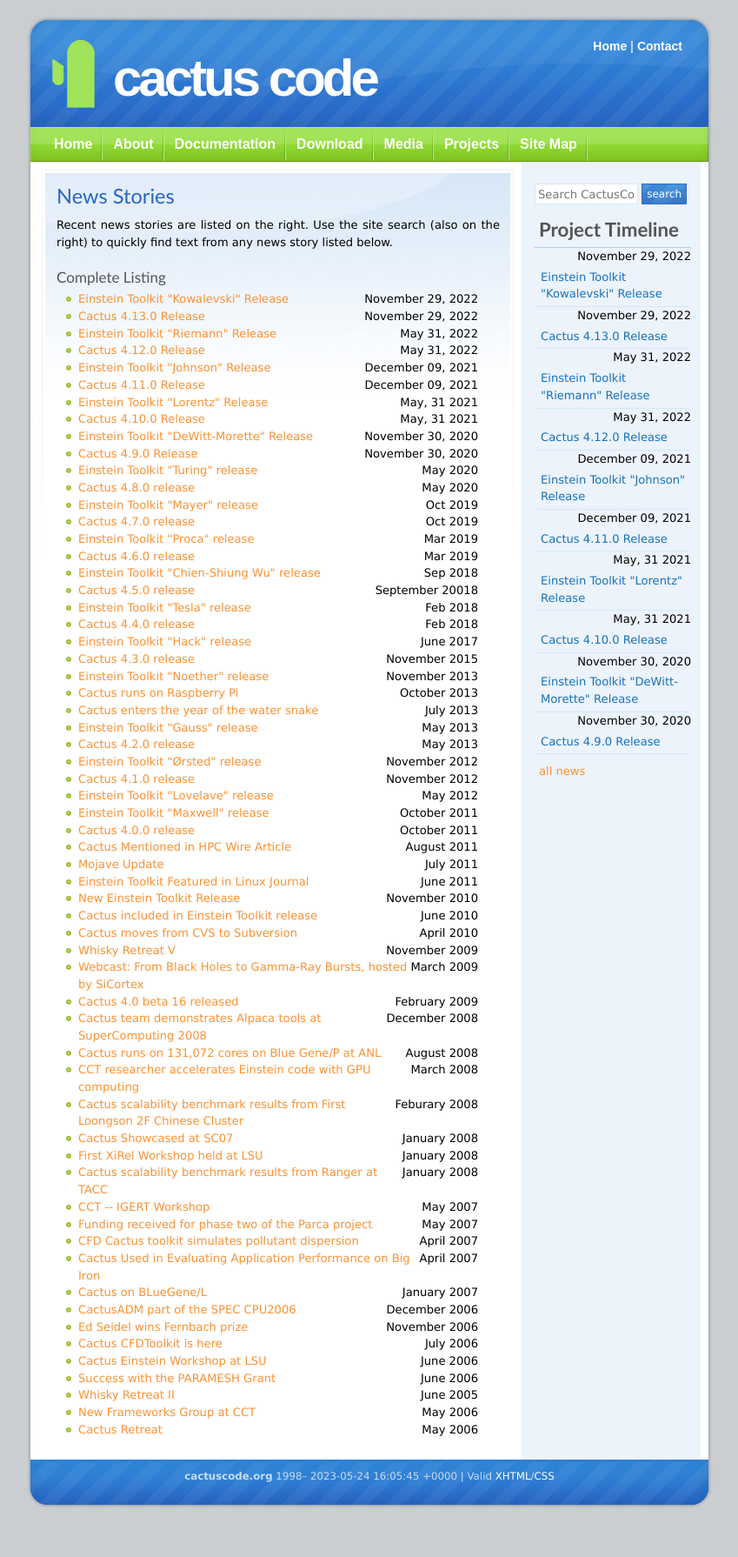
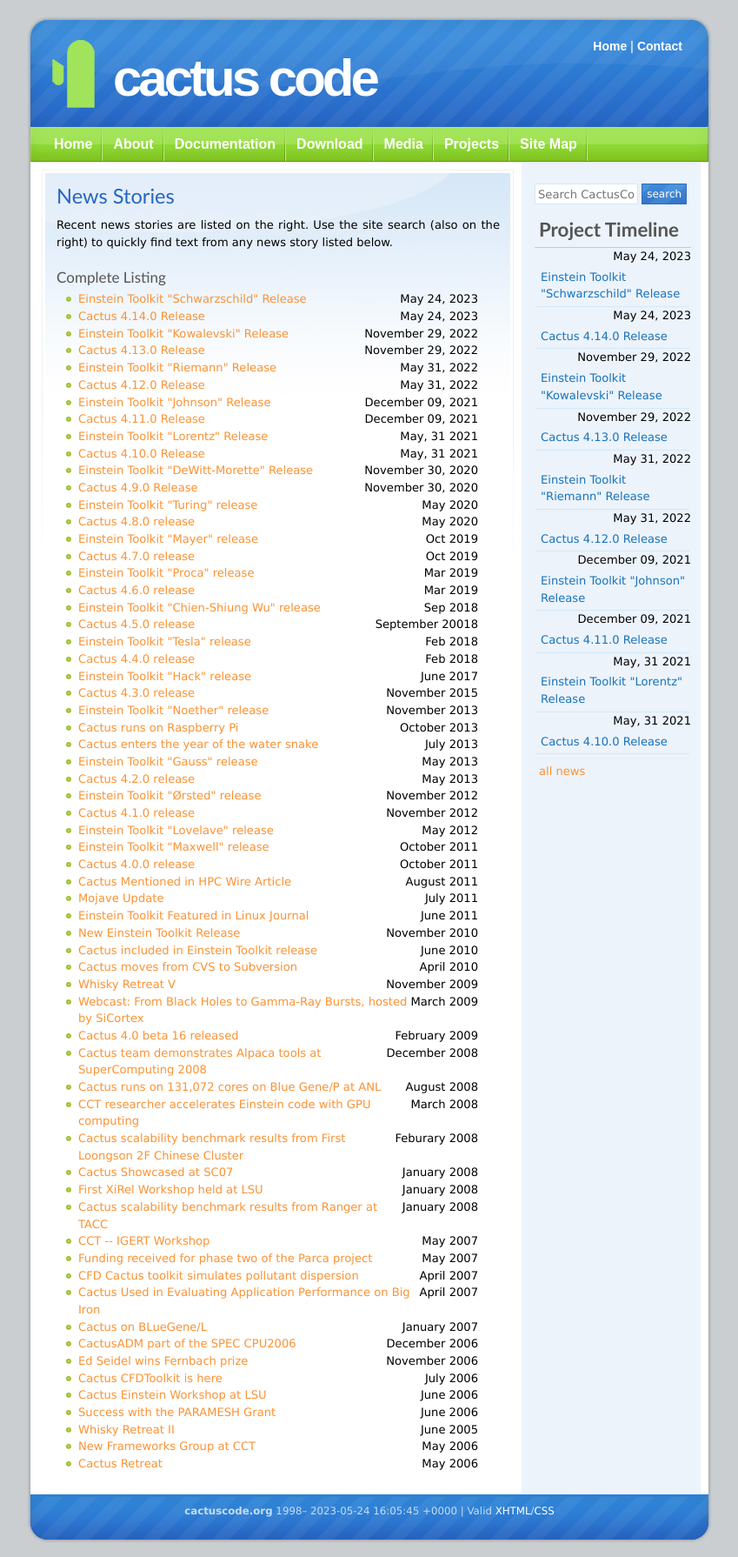
Before and after one commit to EinsteinToolkit/www.cactuscode.org, a Jekyll site: the page built from media/news/index.md, in a window 1280 px wide. Shown: the whole page at 87% size, without its empty margins (215-1064 px from the left). Built offline with Jekyll 4.4.1, drawn with Linux system fonts in a browser that asks for light colours; before the commit the page ends 1750 px from its top, so only the background shows below that.

Commit message:
news: add ET_2023_05 announcement

```diff
--- a/_data/news.yml
+++ b/_data/news.yml
@@ -1,3 +1,9 @@
+- date: "May 24, 2023"
+  link: "ET_2023_05/index.html"
+  title: 'Einstein Toolkit "Schwarzschild" Release'
+- date: "May 24, 2023"
+  link: "cactus_4.14.0/index.html"
+  title: 'Cactus 4.14.0 Release'
 - date: "November 29, 2022"
   link: "ET_2022_11/index.html"
   title: 'Einstein Toolkit "Kowalevski" Release'
--- /dev/null
+++ b/media/news/cactus_4.14.0/index.md
@@ -0,0 +1,13 @@
+---
+layout: default
+title: Cactus 4.14.0 release
+---
+We are pleased to announce release 4.14.0 of the Cactus computational toolkit
+in conjunction with the [Schwarzschild](https://en.wikipedia.org/wiki/Karl_Schwarzschild)
+release of the
+[Einstein Toolkit](https://einsteintoolkit.org).
+
+Read more about the new release in the longer
+[Einstein Toolkit release notes](https://einsteintoolkit.org/about/releases/ET_2023_05_announcement.html).
+
+### May 24, 2023 Samuel Cupp
```
Also changed, not shown: media/news/ET_2023_05/index.md (added, +14 -0 lines).
